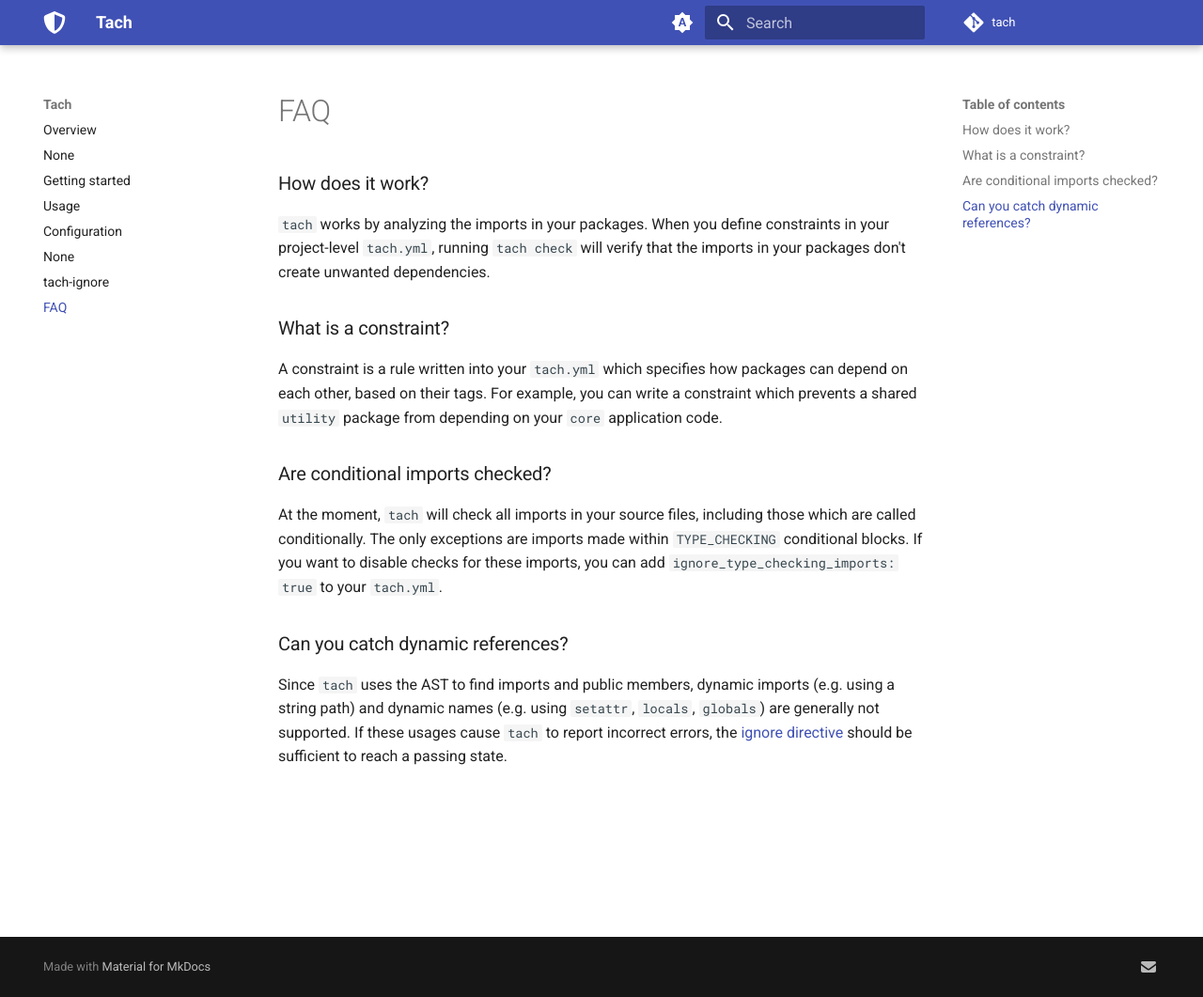
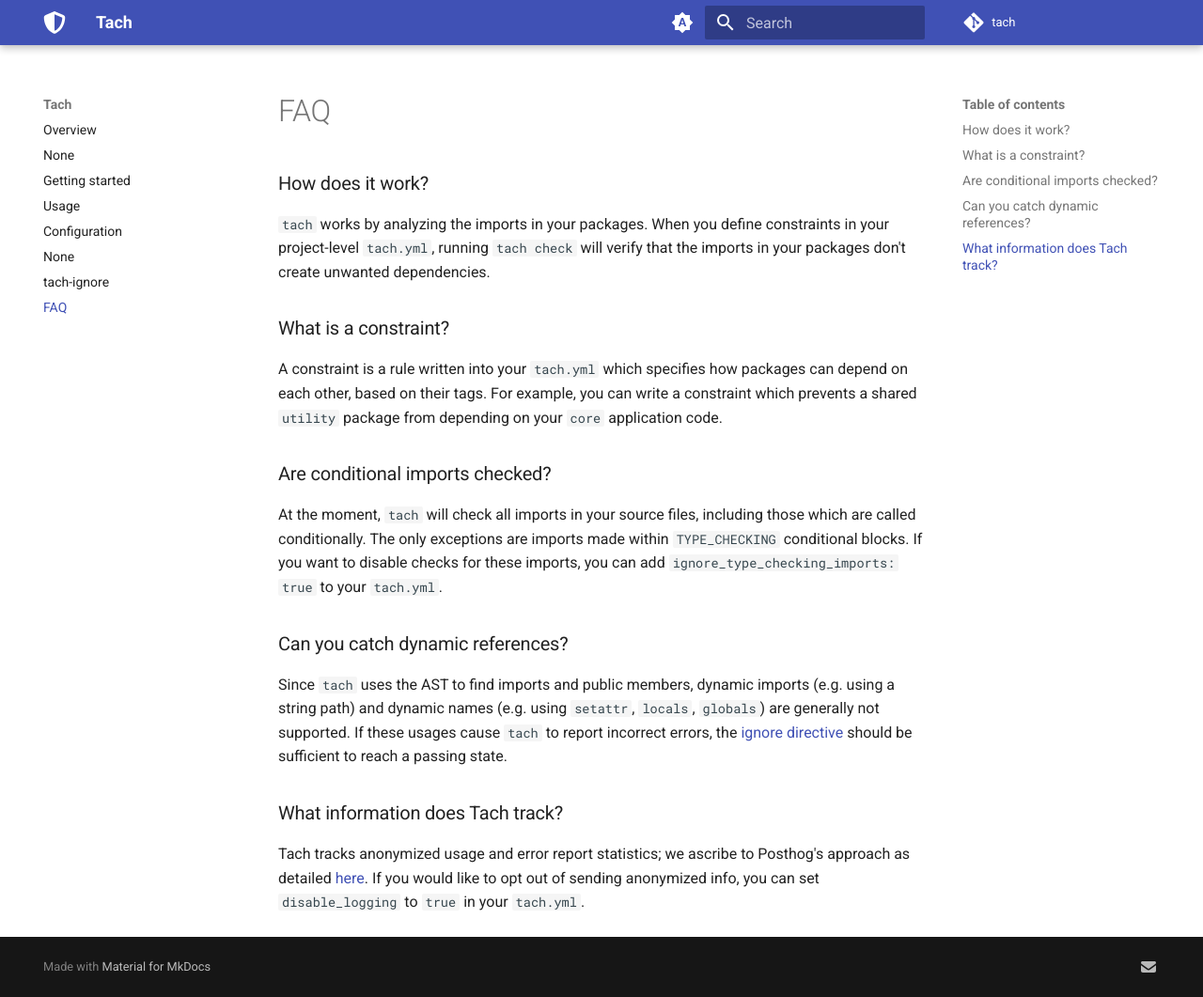
Before and after one commit to gauge-sh/tach, an MkDocs documentation site: the page built from docs/faq.md, in a window 1280 px wide and 1061 px high. Shown: the whole window at 94% size. Built offline with MkDocs 1.6.1 and Material for MkDocs 9.7.7, drawn with Linux system fonts in a browser that asks for light colours; comment, search, counter and statistics services are not loaded.

Commit message:
documentation

```diff
--- a/docs/faq.md
+++ b/docs/faq.md
@@ -15,3 +15,8 @@
 
 ### Can you catch dynamic references?
 Since `tach` uses the AST to find imports and public members, dynamic imports (e.g. using a string path) and dynamic names (e.g. using `setattr`, `locals`, `globals`) are generally not supported. If these usages cause `tach` to report incorrect errors, the [ignore directive](tach-ignore#tach-ignore) should be sufficient to reach a passing state.
+
+### What information does Tach track?
+
+Tach tracks anonymized usage and error report statistics; we ascribe to Posthog's approach as detailed [here](https://posthog.com/blog/open-source-telemetry-ethical).
+If you would like to opt out of sending anonymized info, you can set `disable_logging` to `true` in your `tach.yml`.
```
